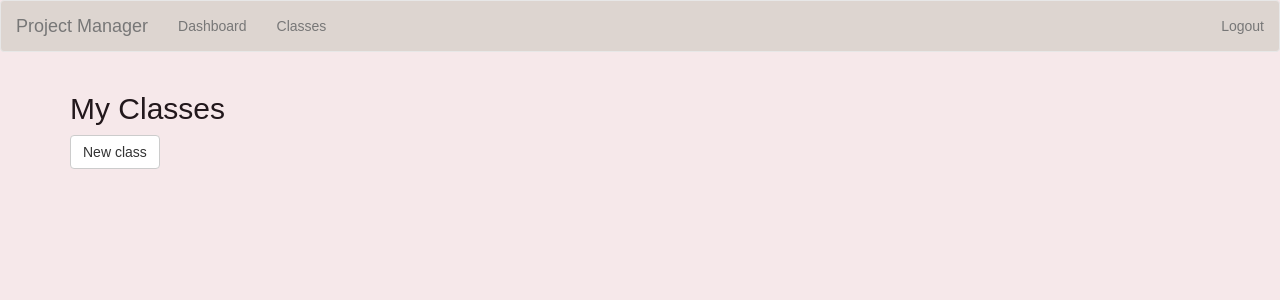
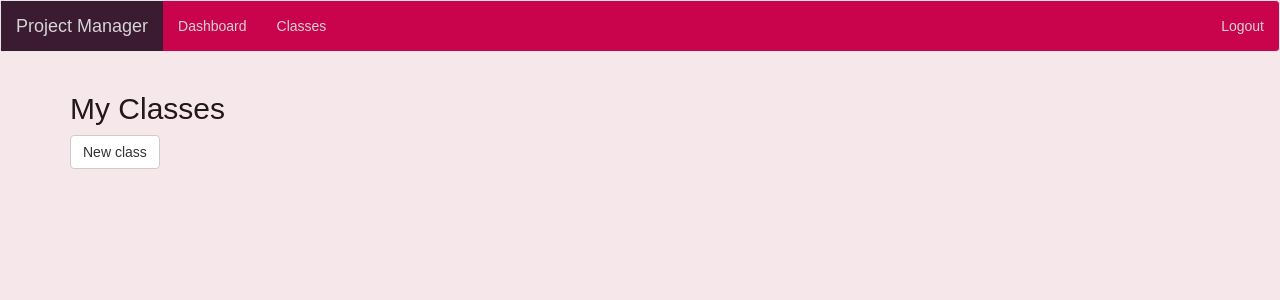
Before and after one commit to anyakeller/rocket-sammies, a Flask app: page /class in a window 1280 px wide. Shown: the top 300 px of the page. Run offline with Flask 2, Linux system fonts and the light colour scheme; the visitor is signed in with stand-in values (Sample User, id 1); data that the repository does not hold is empty; some libraries are stand-ins or nearby versions.

Commit message:
changed navbar colors and text colors

```diff
--- a/static/base.css
+++ b/static/base.css
@@ -7,6 +7,13 @@ html, body {
 .panel > .heading-red {
     background-color: #734B5E;
     color: white;
+}
+#navlink{
+    background-color: #3A1B32;
+    color: #D7D4D3;
+}
+#totalnavbar{
+    background-color: #C9044C;
 }
 table {
   table-layout: fixed;
--- a/templates/base.html
+++ b/templates/base.html
@@ -11,7 +11,7 @@
         {% block head  %}{% endblock %}
     </head>
     <body>
-        <nav class="navbar navbar-default" style="background-color: #DDD5D0;">
+        <nav id="totalnavbar" class="navbar navbar-default" style="background-color: #C9044C;">
 
             <div class="navbar-header">
                 <button type="button" class="navbar-toggle collapsed" data-toggle="collapse" data-target="#navbar-content" aria-expanded="false">
@@ -21,16 +21,16 @@
                     <span class="icon-bar"></span>
                 </button>
 
-                <a class="navbar-brand" href="/">Project Manager</a>
+                <a class="navbar-brand" id="navlink" href="/">Project Manager</a>
             </div>
             <div id="navbar-content" class="collapse navbar-collapse">
                 {% if "uid" in session %}
                 <ul class="nav navbar-nav">
-                    <li><a href="/dashboard">Dashboard</a></li>
-                    <li><a href="/class">Classes</a></li>
+                    <li><a style="color:#D7D4D3;" href="/dashboard">Dashboard</a></li>
+                    <li><a style="color:#D7D4D3;" href="/class">Classes</a></li>
                 </ul>
                 <ul class="nav navbar-nav navbar-right">
-                    <li><a href="/logout">Logout</a></li>
+                    <li><a style="color:#D7D4D3;" href="/logout">Logout</a></li>
                 </ul>
                 {% endif %}
             </div>
```
